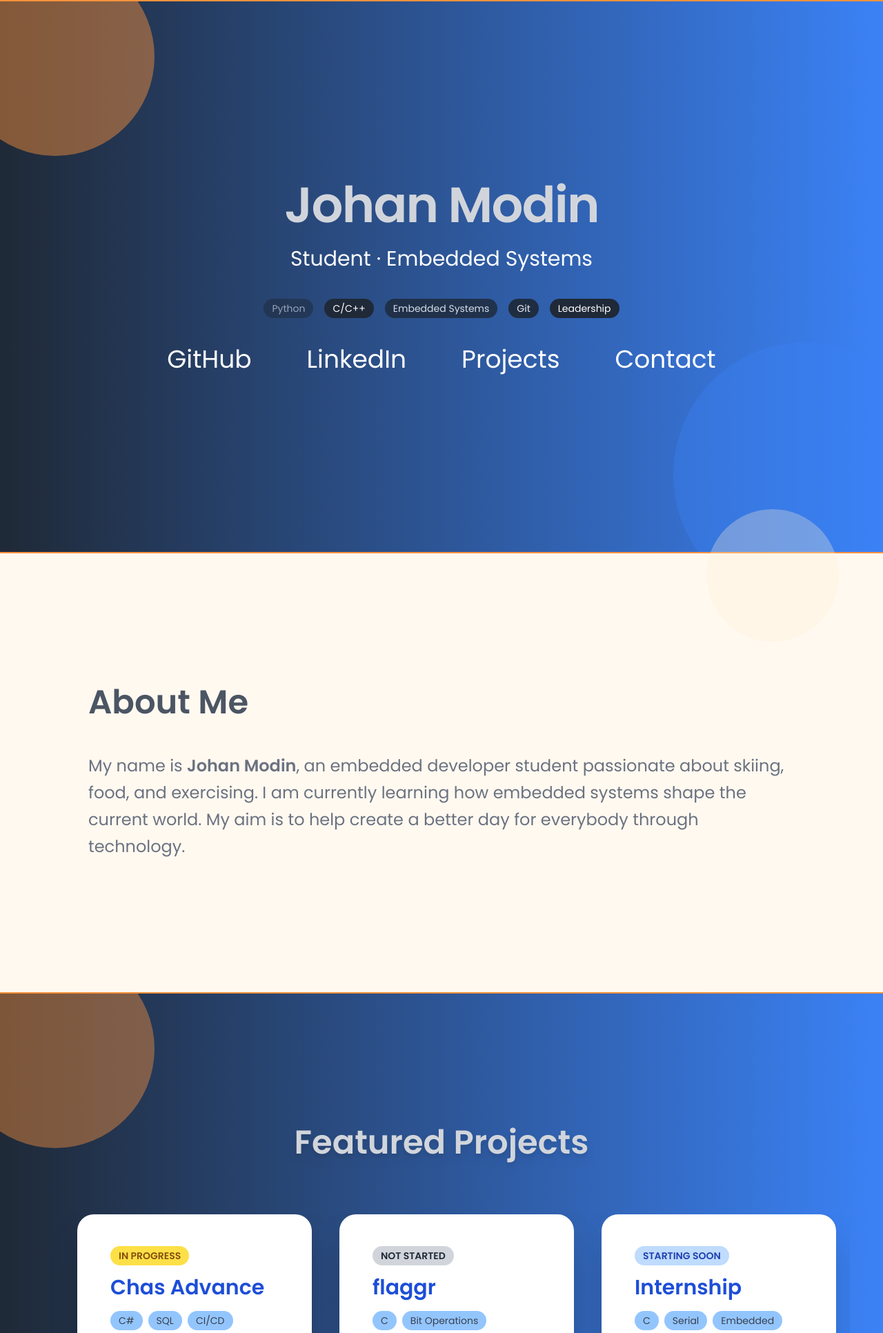
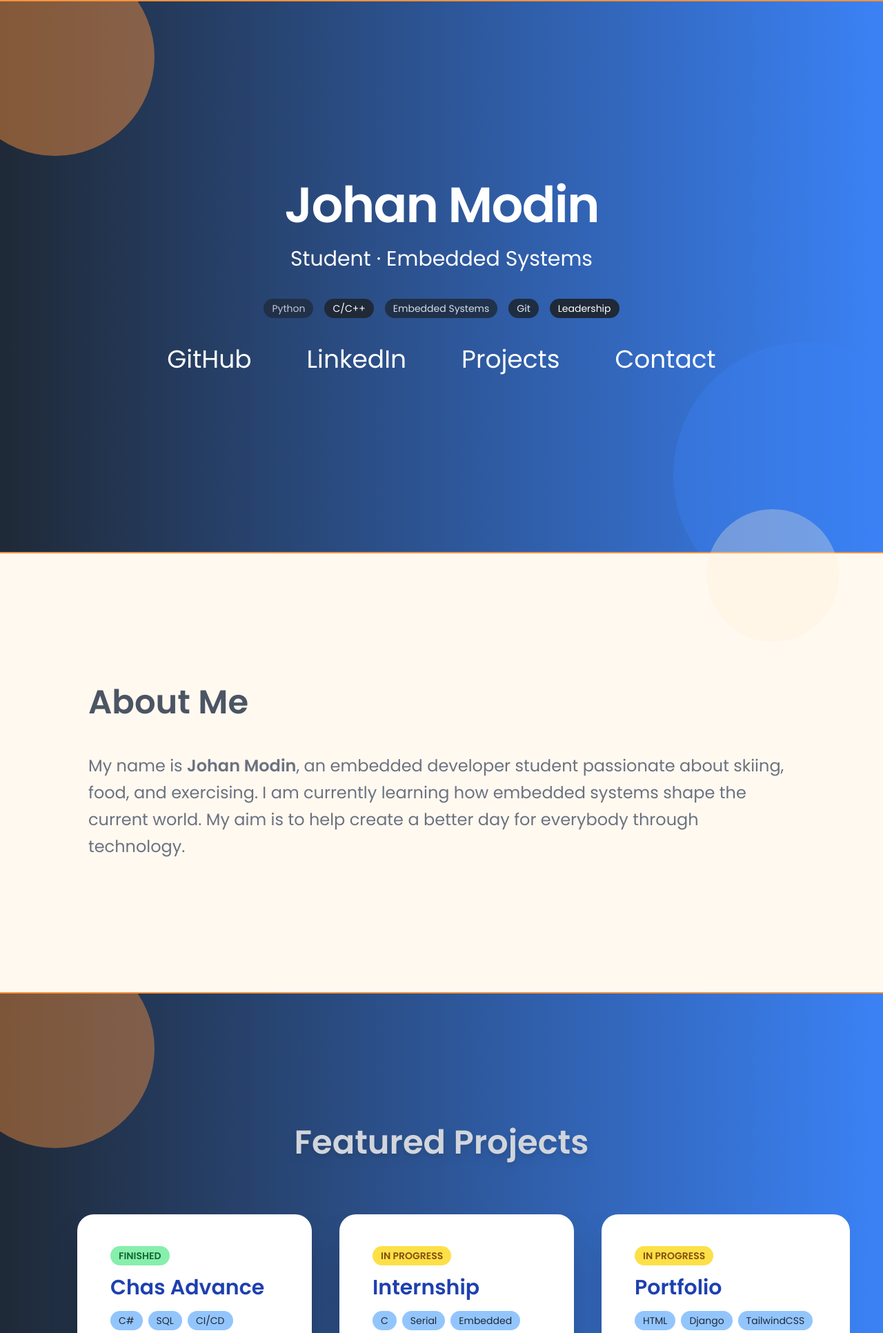
Before and after one commit to bubba-94/portfolio, a Django app: page / in a window 1280 px wide. Shown: the top 1932 px of the page at 69% size. Run offline with Django 5.2, Linux system fonts and the light colour scheme; some libraries are stand-ins or nearby versions.

Commit message:
Changed status of some projects and updated some colours

```diff
--- a/website/templates/website/sections/hero.html
+++ b/website/templates/website/sections/hero.html
@@ -8,7 +8,7 @@
   </div>
 
   <!-- Main headline -->
-  <h1 class="text-7xl font-semibold mb-6 tracking-tight text-gray-300 animate-fadeIn">Johan Modin</h1>
+  <h1 class="text-7xl font-semibold mb-6 tracking-tight text-white animate-fadeIn">Johan Modin</h1>
 
   <!-- Tagline / role -->
   <p class="text-3xl opacity-90 max-w-4xl mx-auto mb-10 text-white animate-fadeIn delay-200">
@@ -17,7 +17,7 @@
 
   <!-- Skill badges -->
   <div class="flex flex-wrap justify-center gap-4 mb-10 animate-fadeIn delay-400">
-    <span class="bg-gray-800 opacity-50 text-white px-3 py-1 rounded-full text-sm">Python</span>
+    <span class="bg-gray-800 opacity-70 text-white px-3 py-1 rounded-full text-sm">Python</span>
     <span class="bg-gray-800 opacity-100 text-white px-3 py-1 rounded-full text-sm">C/C++</span>
     <span class="bg-gray-800 opacity-80 text-white px-3 py-1 rounded-full text-sm">Embedded Systems</span>
     <span class="bg-gray-800 opacity-90 text-white px-3 py-1 rounded-full text-sm">Git</span>
--- a/website/templates/website/sections/project_cards/chas_card.html
+++ b/website/templates/website/sections/project_cards/chas_card.html
@@ -4,17 +4,17 @@
 
         <!-- Status badge -->
         <p class="mb-4">
-            <span class="px-3 py-1 rounded-full text-sm font-semibold bg-yellow-300 text-yellow-800">
-                IN PROGRESS
+            <span class="px-3 py-1 rounded-full text-sm font-semibold bg-green-300 text-green-800">
+                FINISHED
             </span>
         </p>
 
         <div>
-            <h3 class="text-3xl font-semibold text-blue-700 mb-4">Chas Advance</h3>
+            <h3 class="text-3xl font-semibold text-blue-800 mb-4">Chas Advance</h3>
             <div class="flex flex-wrap gap-2 mb-6">
-                <span class="text-sm px-3 py-1 rounded-full bg-blue-300 text-gray-700 font-medium">C#</span>
-                <span class="text-sm px-3 py-1 rounded-full bg-blue-300 text-gray-700 font-medium">SQL</span>
-                <span class="text-sm px-3 py-1 rounded-full bg-blue-300 text-gray-700 font-medium">CI/CD</span>
+                <span class="text-sm px-3 py-1 rounded-full bg-blue-300 text-gray-800 font-medium">C#</span>
+                <span class="text-sm px-3 py-1 rounded-full bg-blue-300 text-gray-800 font-medium">SQL</span>
+                <span class="text-sm px-3 py-1 rounded-full bg-blue-300 text-gray-800 font-medium">CI/CD</span>
             </div>
             <p class="text-gray-600 text-xl mb-6">
                 A school project where three teams create one seamless sensor that can monitor the climate
--- a/website/templates/website/sections/project_cards/flaggr_card.html
+++ b/website/templates/website/sections/project_cards/flaggr_card.html
@@ -9,11 +9,11 @@
         </p>
 
         <div>
-            <h3 class="text-3xl font-semibold text-blue-700 mb-4">flaggr</h3>
+            <h3 class="text-3xl font-semibold text-blue-800 mb-4">flaggr</h3>
             <div class="flex flex-wrap gap-2 mb-6">
-                <span class="text-sm px-3 py-1 rounded-full bg-blue-300 text-gray-700 font-medium">C</span>
-                <span class="text-sm px-3 py-1 rounded-full bg-blue-300 text-gray-700 font-medium">Bit Operations</span>
-                <span class="text-sm px-3 py-1 rounded-full bg-blue-300 text-gray-700 font-medium">CMake</span>
+                <span class="text-sm px-3 py-1 rounded-full bg-blue-300 text-gray-800 font-medium">C</span>
+                <span class="text-sm px-3 py-1 rounded-full bg-blue-300 text-gray-800 font-medium">Bit Operations</span>
+                <span class="text-sm px-3 py-1 rounded-full bg-blue-300 text-gray-800 font-medium">CMake</span>
             </div>
             <p class="text-gray-600 text-xl mb-6">
                 C Application that uses bit operations to print certain coloured flags
--- a/website/templates/website/sections/project_cards/internship_card.html
+++ b/website/templates/website/sections/project_cards/internship_card.html
@@ -3,17 +3,17 @@
     <div class="flex flex-col flex-grow">
 
         <p class="mb-4">
-            <span class="px-3 py-1 rounded-full text-sm font-semibold bg-blue-200 text-blue-800">
-                STARTING SOON
+            <span class="px-3 py-1 rounded-full text-sm font-semibold bg-yellow-300 text-yellow-800">
+                IN PROGRESS
             </span>
         </p>
 
         <div>
-            <h3 class="text-3xl font-semibold text-blue-700 mb-4">Internship</h3>
+            <h3 class="text-3xl font-semibold text-blue-800 mb-4">Internship</h3>
             <div class="flex flex-wrap gap-2 mb-6">
-                <span class="text-sm px-3 py-1 rounded-full bg-blue-300 text-gray-700 font-medium">C</span>
-                <span class="text-sm px-3 py-1 rounded-full bg-blue-300 text-gray-700 font-medium">Serial</span>
-                <span class="text-sm px-3 py-1 rounded-full bg-blue-300 text-gray-700 font-medium">Embedded</span>
+                <span class="text-sm px-3 py-1 rounded-full bg-blue-300 text-gray-800 font-medium">C</span>
+                <span class="text-sm px-3 py-1 rounded-full bg-blue-300 text-gray-800 font-medium">Serial</span>
+                <span class="text-sm px-3 py-1 rounded-full bg-blue-300 text-gray-800 font-medium">Embedded</span>
             </div>
             <p class="text-gray-600 text-xl mb-6">
                 Starting my internship on Nov 10 and will hopefully post a project under progress here then.
--- a/website/templates/website/sections/project_cards/portfolio_card.html
+++ b/website/templates/website/sections/project_cards/portfolio_card.html
@@ -4,17 +4,17 @@
 
         <p class="mb-4">
             <span class="px-3 py-1 rounded-full text-sm font-semibold bg-yellow-300 text-yellow-800">
-                UNDER CONSTRUCTION
+                IN PROGRESS
             </span>
         </p>
 
         <div>
-            <h3 class="text-3xl font-semibold text-blue-700 mb-4">Portfolio</h3>
+            <h3 class="text-3xl font-semibold text-blue-800 mb-4">Portfolio</h3>
             <div class="flex flex-wrap gap-2 mb-6">
-                <span class="text-sm px-3 py-1 rounded-full bg-blue-300 text-gray-700 font-medium">HTML</span>
-                <span class="text-sm px-3 py-1 rounded-full bg-blue-300 text-gray-700 font-medium">Django</span>
+                <span class="text-sm px-3 py-1 rounded-full bg-blue-300 text-gray-800 font-medium">HTML</span>
+                <span class="text-sm px-3 py-1 rounded-full bg-blue-300 text-gray-800 font-medium">Django</span>
                 <span
-                class="text-sm px-3 py-1 rounded-full bg-blue-300 text-gray-700 font-medium">TailwindCSS</span>
+                class="text-sm px-3 py-1 rounded-full bg-blue-300 text-gray-800 font-medium">TailwindCSS</span>
             </div>
 
             <p class="text-gray-600 text-xl mb-6">
--- a/website/templates/website/sections/project_cards/progkomvux_card.html
+++ b/website/templates/website/sections/project_cards/progkomvux_card.html
@@ -9,9 +9,9 @@
         </p>
 
         <div>
-            <h3 class="text-3xl font-semibold text-blue-700 mb-4">Komvux Prog 2</h3>
+            <h3 class="text-3xl font-semibold text-blue-800 mb-4">Komvux Prog 2</h3>
             <div class="flex flex-wrap gap-2 mb-6">
-                <span class="text-sm px-3 py-1 rounded-full bg-blue-300 text-gray-700 font-medium">C#</span>
+                <span class="text-sm px-3 py-1 rounded-full bg-blue-300 text-gray-800 font-medium">C#</span>
             </div>
             <p class="text-gray-600 text-xl mb-6">
                 C# Komvux course for Programming 2
--- a/website/templates/website/sections/projects.html
+++ b/website/templates/website/sections/projects.html
@@ -25,9 +25,9 @@
                 class="flex gap-10 overflow-x-auto scroll-smooth snap-x snap-mandatory pb-20 no-scrollbar relative w-full px-16">
 
                 {% include "website/sections/project_cards/chas_card.html" %}
-                {% include "website/sections/project_cards/flaggr_card.html" %}
                 {% include "website/sections/project_cards/internship_card.html" %}
                 {% include "website/sections/project_cards/portfolio_card.html" %}
+                {% include "website/sections/project_cards/flaggr_card.html" %}
                 {% include "website/sections/project_cards/progkomvux_card.html" %}
             </div>
 
```
